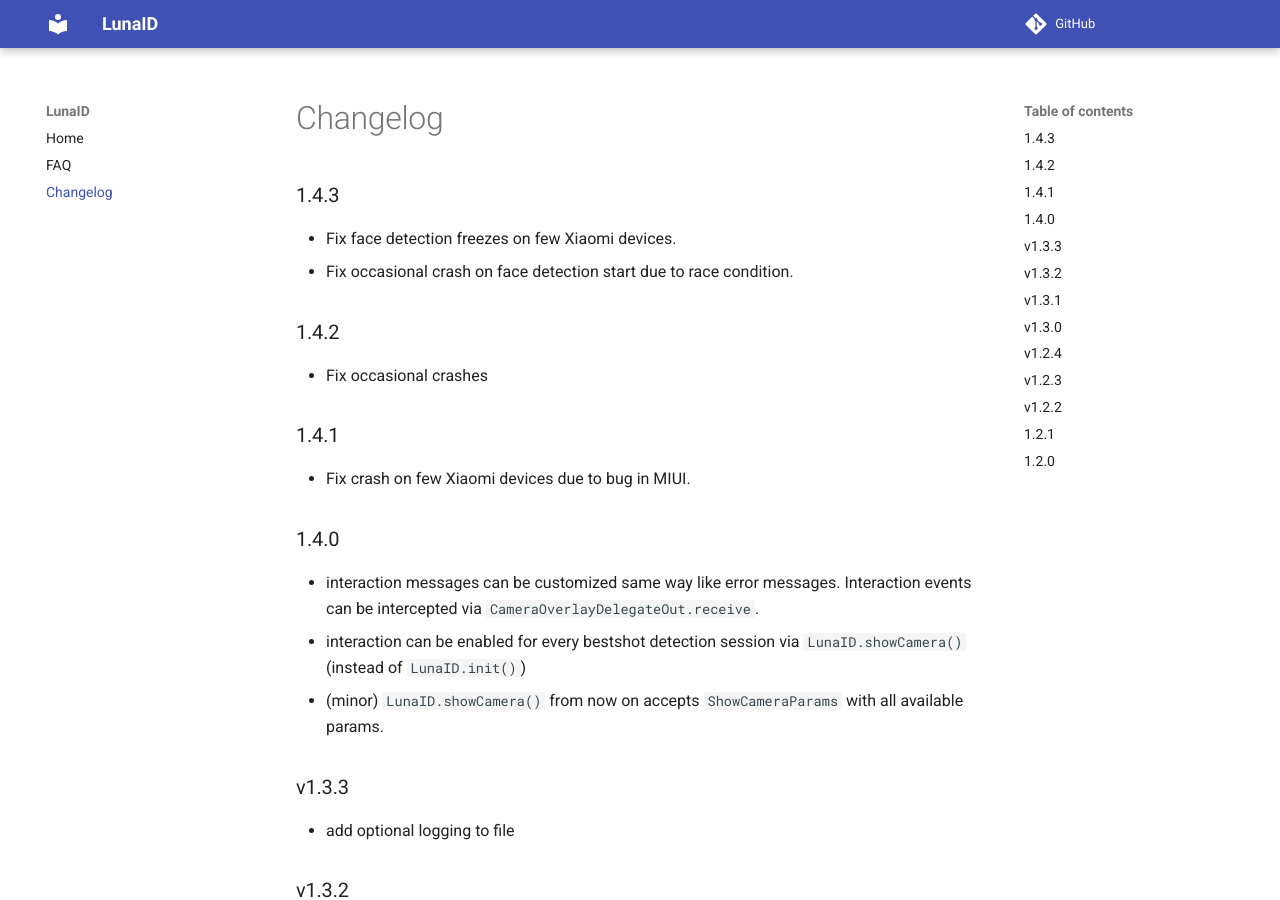
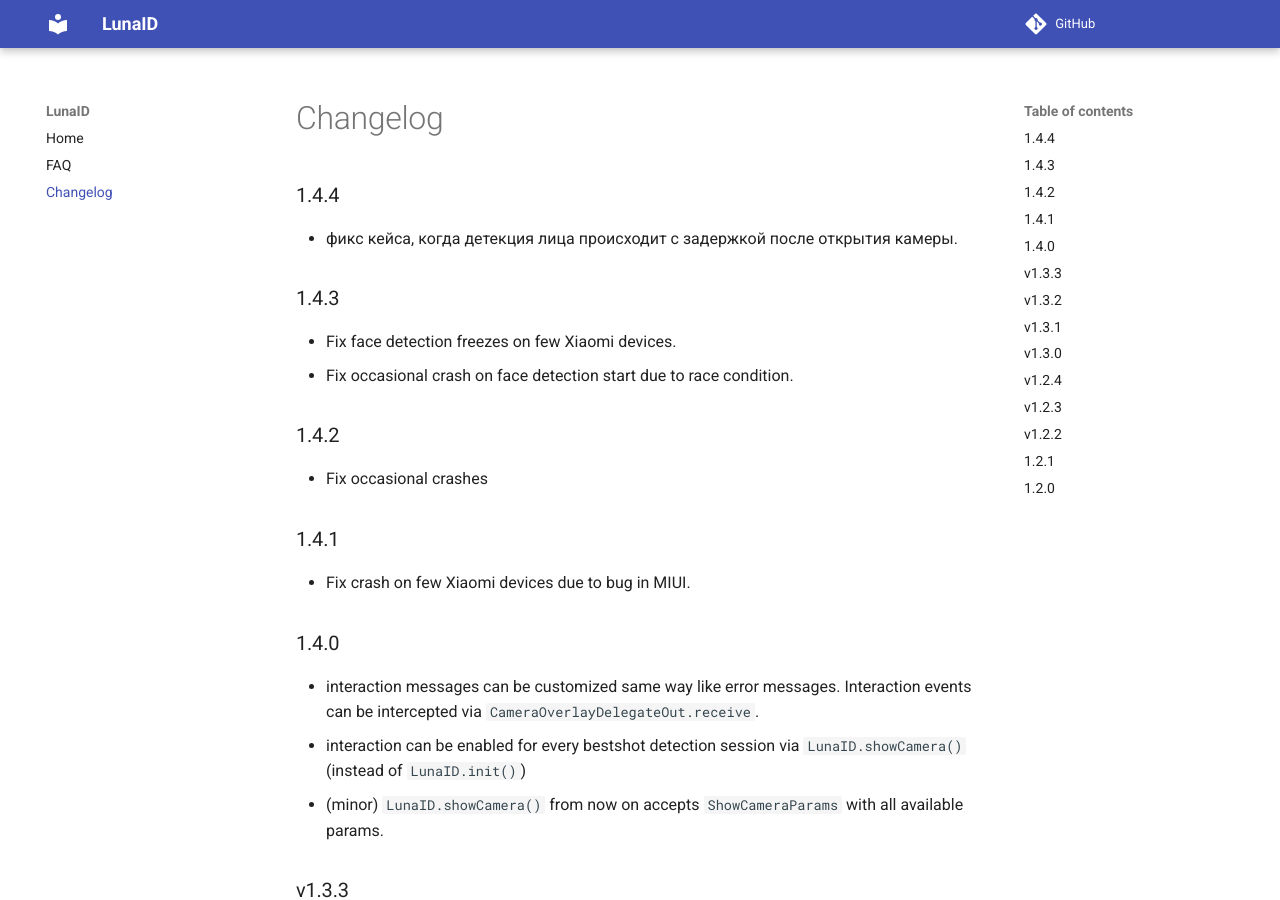
Before and after one commit to VisionLabs/LunaID, an MkDocs documentation site: the page built from docs/changelog.md, in a window 1280 px wide and 900 px high. Built offline with MkDocs 1.6.1 and Material for MkDocs 9.7.7, drawn with Linux system fonts in a browser that asks for light colours; comment, search, counter and statistics services are not loaded; the version menu is left out.

Commit message:
update changelog

```diff
--- a/docs/changelog.md
+++ b/docs/changelog.md
@@ -1,5 +1,8 @@
 
 # Changelog
+
+### 1.4.4
+- фикс кейса, когда детекция лица происходит с задержкой после открытия камеры.
 
 ### 1.4.3
 - Fix face detection freezes on few Xiaomi devices.
```
